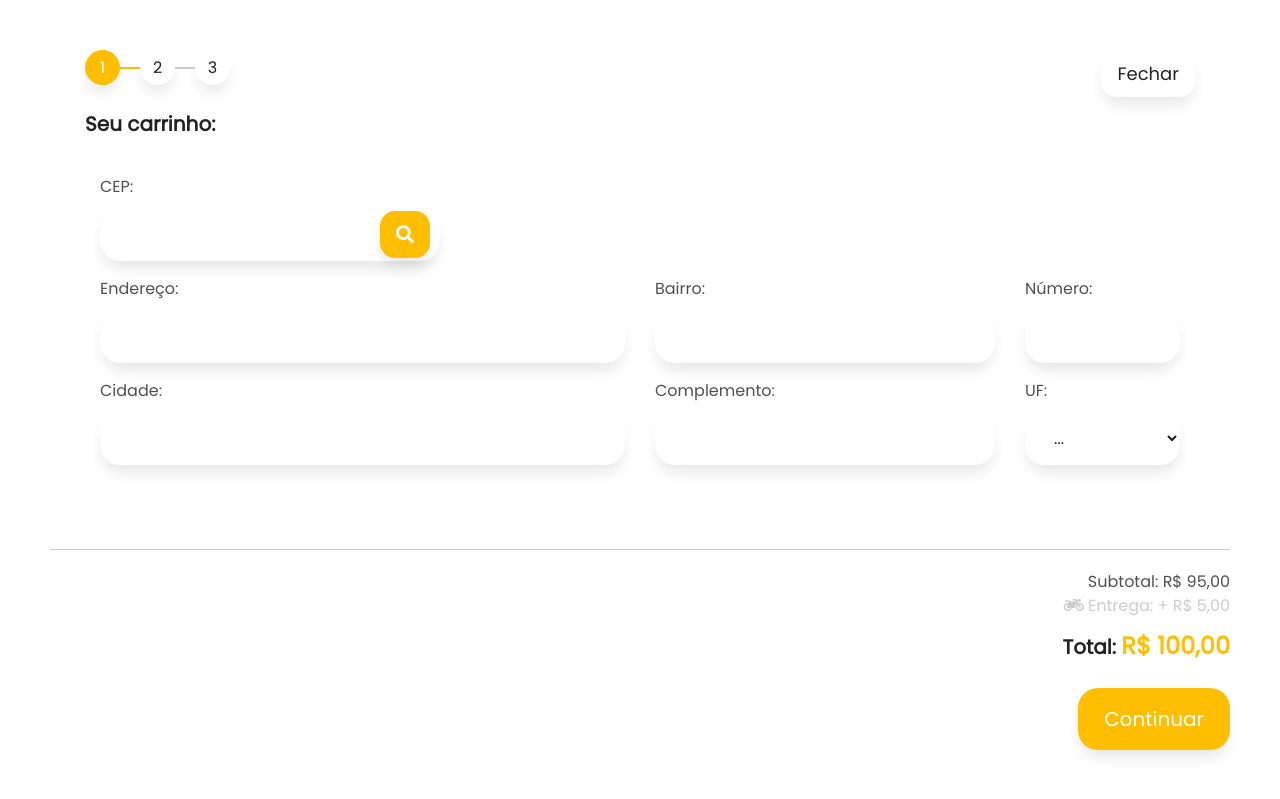
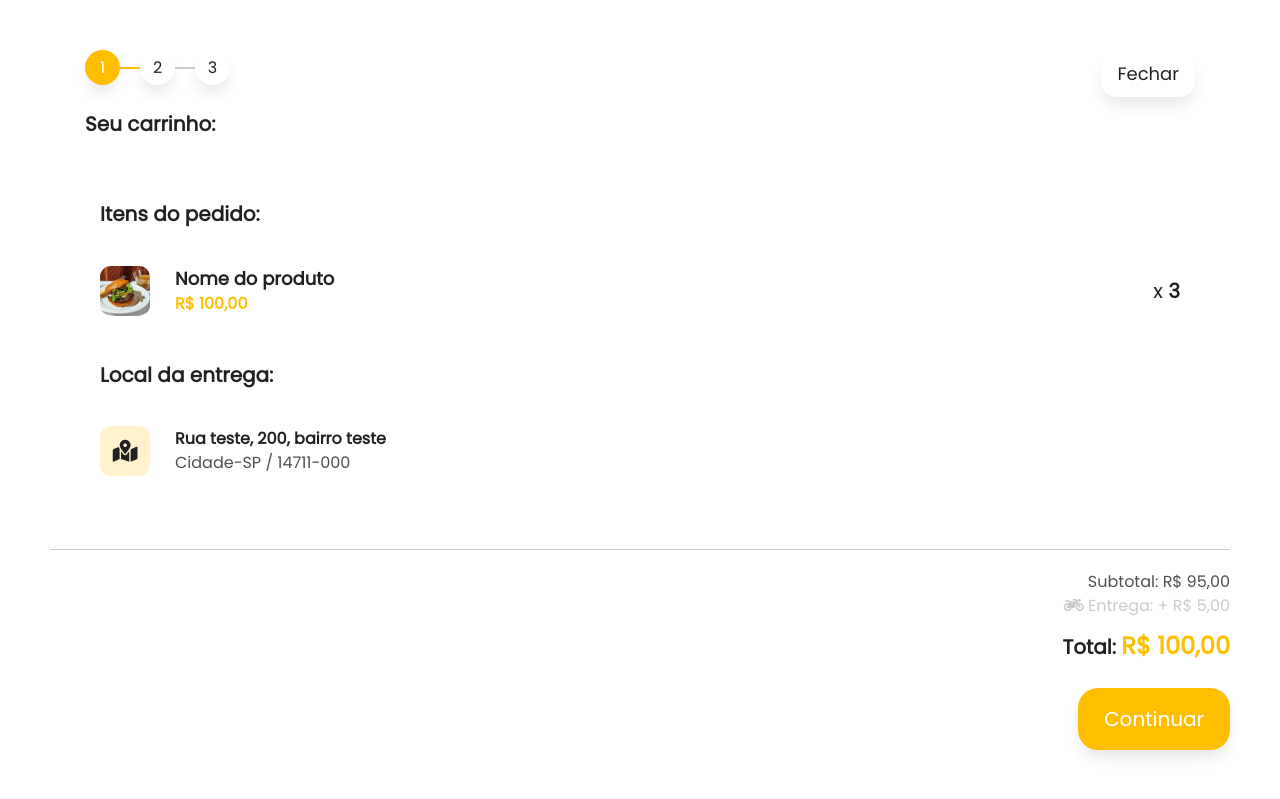
Before and after one commit to DanielPMorais/cardapio-online, a plain HTML site: page index.html in a window 1280 px wide. Shown: the top 799 px of the page. Drawn offline with Linux system fonts and the light colour scheme.

Commit message:
`Added new styles for cart summary and map in style.css and updated index.html to include cart summary and map sections`

```diff
--- a/css/style.css
+++ b/css/style.css
@@ -650,3 +650,55 @@ select.form-control{
     right: 25px;
     top: 36px;
 }
+
+.img-produto-resumo img{
+    width: 50px;
+    border-radius: 11px;
+}
+
+.title-produto-resumo{
+    color: var(--color-black);
+    font-size: 18px;
+    text-overflow: ellipsis;
+    white-space: nowrap;
+    overflow: hidden;
+    margin-bottom: 0;
+}
+
+.item-carrinho-resumo{
+    padding-top: 10px;
+    padding-bottom: 10px;
+}
+
+.price-produto-resumo{
+    color: var(--color-primary);
+    font-size: 16px;
+    margin-bottom: 0;
+}
+
+.quantidade-produto-resumo{
+    color: var(--color-black);
+    font-size: 20px;
+    margin-bottom: 0;
+}
+
+.img-map{
+    width: 50px;
+    height: 50px;
+    background-color: var(--color-secondary);
+    color: var(--color-black);
+    font-size: 22px;
+    display: flex;
+    justify-content: center;
+    align-items: center;
+    border-radius: 11px;
+}
+
+.texto-endereco{
+    margin-bottom: 0;
+    color: var(--color-black);
+}
+
+.cidade-endereco{
+    margin-bottom: 0;
+}
--- a/index.html
+++ b/index.html
@@ -505,7 +505,7 @@
 
                 </div>
 
-                <div id="localEntrega" class="row mr-0 ml-0">
+                <div id="localEntrega" class="row mr-0 ml-0 hidden">
 
                     <div class="col-4">
                         <div class="form-group container-cep">
@@ -590,7 +590,55 @@
 
                 </div>
 
-                <div id="resumoCarrinho" class="row mr-0 ml-0 hidden">
+                <div id="resumoCarrinho" class="row mr-0 ml-0 ">
+                    <div class="col-12">
+                        <p class="title-carrinho mt-4">
+                            <b>Itens do pedido:</b>
+                        </p>
+                    </div>
+
+                    <div class="col-12">
+                        <div class="row" id="listaItensResumo">
+
+                            <div class="col-12 item-carrinho resumo">
+                                <div class="img-produto-resumo">
+                                    <img src="img/cardapio/burguers/burger-au-poivre-kit-4-pack.3ca0e39b02db753304cd185638dad518.jpg" alt="">
+                                </div>
+                                <div class="dados-produto">
+                                    <p class="title-produto-resumo">
+                                        <b>Nome do produto</b>
+                                    </p>
+                                    <p class="price-produto-resumo">
+                                        <b>R$ 100,00</b>
+                                    </p>
+                                </div>
+                                <p class="quantidade-produto-resumo">
+                                    x <b>3</b>
+                                </p>
+                            </div>
+
+                        </div>
+                    </div>
+
+                    <div class="col-12">
+                        <p class="title-carrinho mt-4">
+                            <b>Local da entrega:</b>
+                        </p>
+                    </div>
+
+                    <div class="col-12 item-carrinho resumo">
+                        <div class="img-map">
+                            <i class="fas fa-map-marked-alt"></i>
+                        </div>
+                        <div class="dados-produto">
+                            <p class="texto-endereco">
+                                <b id="resumoEndereco">Rua teste, 200, bairro teste</b>
+                            </p>
+                            <p class="cidade-endereco" id="cidadeEndereco">
+                                Cidade-SP / 14711-000
+                            </p>
+                        </div>
+                    </div>
 
                 </div>
 
```
